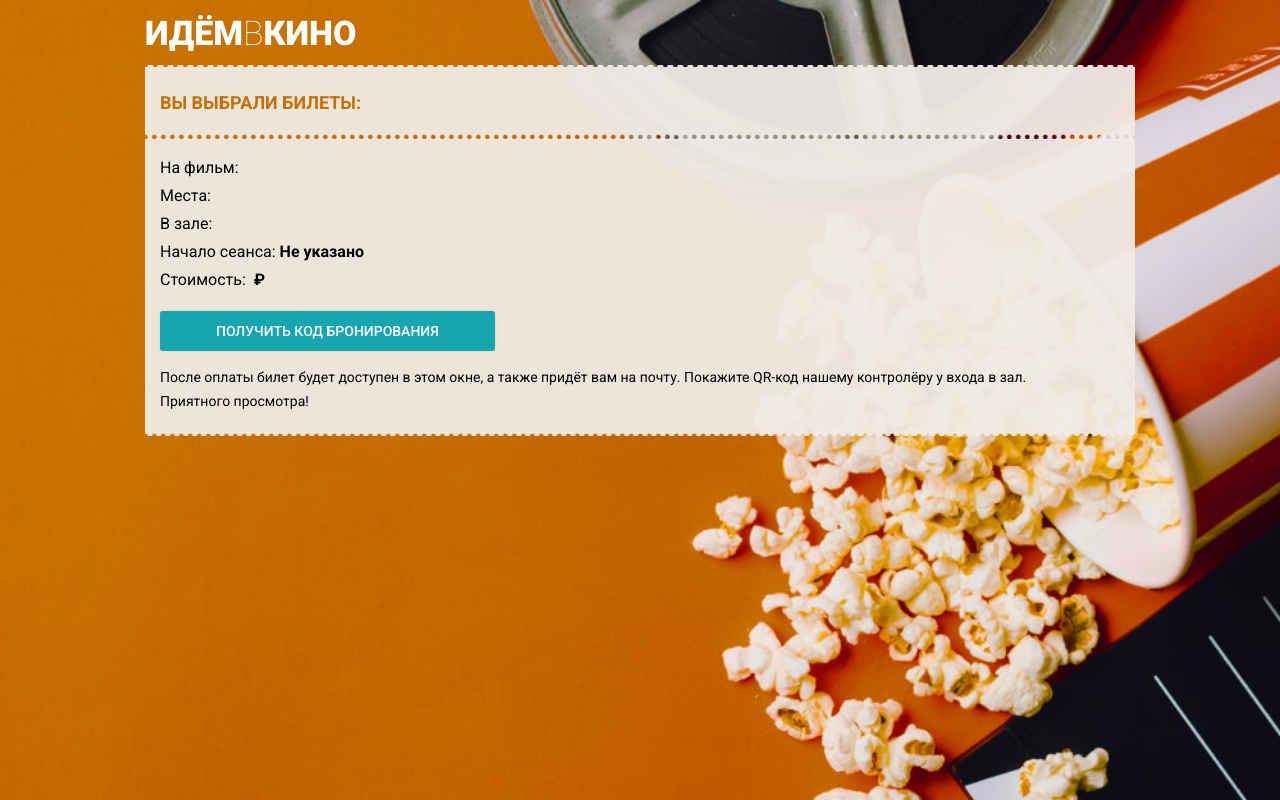
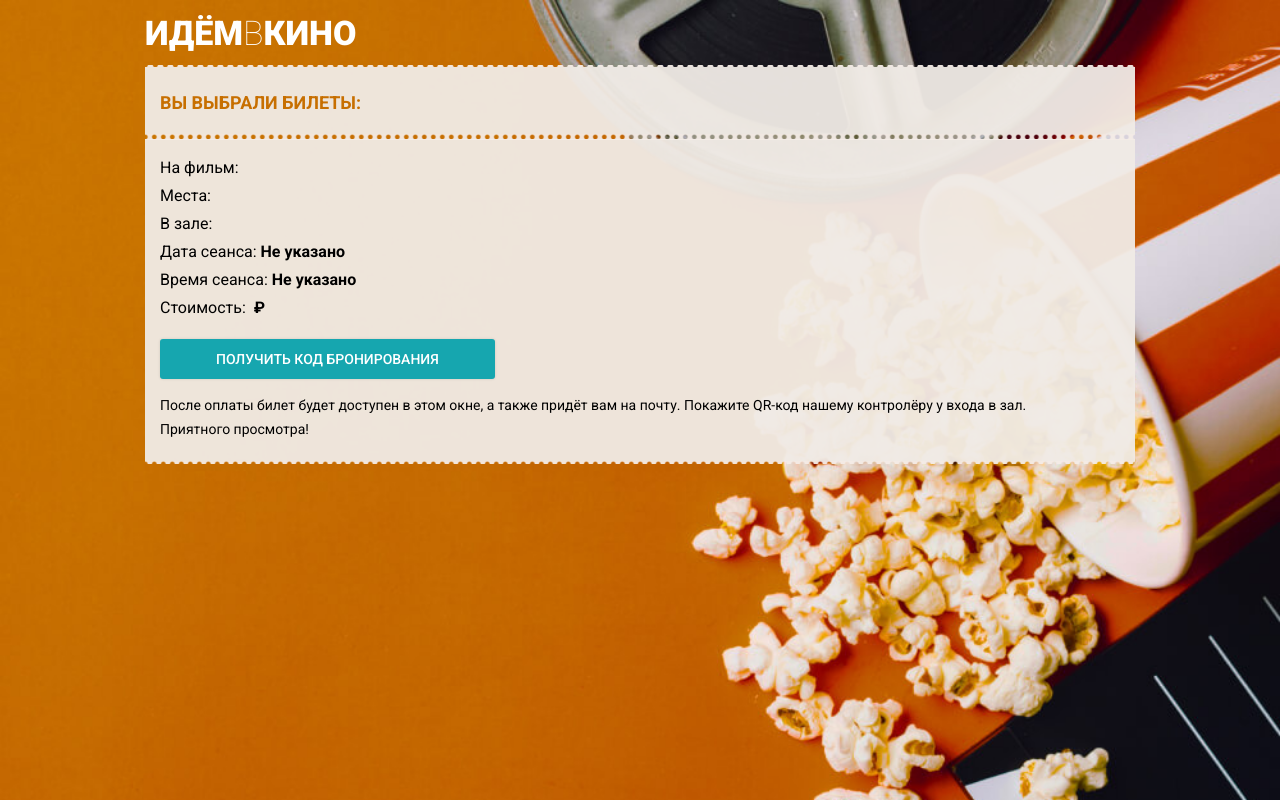
Before and after one commit to Arseniy-84/Diplom, a React (Vite) app: page /payment in a window 1280 px wide. Built offline with nearby package versions, Linux system fonts and the light colour scheme; no server answers.

Commit message:
Changes have been made to the technical specifications #4

```diff
--- a/src/components/MovieCalendar/MovieCalendar.module.css
+++ b/src/components/MovieCalendar/MovieCalendar.module.css
@@ -42,11 +42,6 @@
     color: #FF0000;
 }
 
-.dayName,
-.todayLabel {
-    display: inline-block;
-}
-
 .button {
     border: none;
     cursor: pointer;
@@ -78,7 +73,7 @@
 
 .slick-prev::after,
 .slick-next::after {
-    content: '';
+    content: "";
     position: absolute;
     top: 50%;
     width: 8px;
@@ -99,10 +94,15 @@
 
 .date-content {
     display: flex;
+    flex-direction: column;
     align-items: flex-start;
-    flex-wrap: wrap;
     gap: 0;
     text-align: left;
+}
+
+.todayLabel,
+.dayDate {
+    display: block;
 }
 
 @media (max-width: 1024px) {
--- a/src/components/MovieCalendar/MovieCalendar.tsx
+++ b/src/components/MovieCalendar/MovieCalendar.tsx
@@ -22,14 +22,18 @@ export function MovieCalendar() {
         return eachDayOfInterval({
             start: today,
             end: twoWeeksLater
-        }).map((date) => ({
-            date,
-            id: format(date, "yyyy-MM-dd"),
-            shortLabel: format(date, "dd"),
-            shortWeekDay: format(date, "EEEEEE", { locale: ru }).toLowerCase(),
-            isToday: isToday(date),
-            isWeekend: ["сб", "вс"].includes(format(date, "EEEEEE", { locale: ru }).toLowerCase())
-        }));
+        }).map((date) => {
+            const shortWeekDay = format(date, "EEEEEE", { locale: ru }).toLowerCase();
+
+            return {
+                date,
+                id: format(date, "yyyy-MM-dd"),
+                shortLabel: format(date, "dd"),
+                shortWeekDay,
+                isToday: isToday(date),
+                isWeekend: ["сб", "вс"].includes(shortWeekDay)
+            };
+        });
     };
 
     const dates = getSeanceDate();
@@ -103,23 +107,7 @@ export function MovieCalendar() {
                         const isActive = activeSeance === date.id || (!activeSeance && dates[0]?.id === date.id);
                         const isWeekendClass = date.isWeekend ? styles.weekend : "";
                         const isActiveClass = isActive ? styles["date-active"] : "";
-
-                        if (date.isToday) {
-                            return (
-                                <div key={date.id} className={styles.slide}>
-                                    <NavLink
-                                        to={`?seance=${date.id}`}
-                                        className={`${styles.date} ${isActiveClass} ${isWeekendClass}`}
-                                        onClick={() => dateActiveClick(date)}
-                                    >
-                                        <div className={styles["date-content"]}>
-                                            <span className={styles.todayLabel}>Сегодня</span>
-                                            <span>{date.shortWeekDay}, {date.shortLabel}</span>
-                                        </div>
-                                    </NavLink>
-                                </div>
-                            );
-                        }
+                        const dayAndDate = `${date.shortWeekDay}, ${date.shortLabel}`;
 
                         return (
                             <div key={date.id} className={styles.slide}>
@@ -129,8 +117,8 @@ export function MovieCalendar() {
                                     onClick={() => dateActiveClick(date)}
                                 >
                                     <div className={styles["date-content"]}>
-                                        <span className={styles.dayName}>{date.shortWeekDay}</span>
-                                        <span>, {date.shortLabel}</span>
+                                        {date.isToday && <span className={styles.todayLabel}>Сегодня</span>}
+                                        <span className={styles.dayDate}>{dayAndDate}</span>
                                     </div>
                                 </NavLink>
                             </div>
--- a/src/components/PaymentClient/Payment.tsx
+++ b/src/components/PaymentClient/Payment.tsx
@@ -9,6 +9,10 @@ type Ticket = {
     row: number;
     place: number;
     coast: number;
+    ticket_date?: string;
+    ticket_time?: string;
+    ticket_datetime?: string;
+    datetime?: string;
 };
 
 export function Payment() {
@@ -24,19 +28,20 @@ export function Payment() {
         tickets = []
     } = location.state || {};
 
+    const firstTicket = (tickets as Ticket[])[0];
+
     const normalizeTicketDateTime = (dateValue?: string, timeValue?: string) => {
-        const rawDate = dateValue?.trim();
-        const rawTime = timeValue?.trim();
+        const rawDate = dateValue?.trim() || "";
+        const rawTime = timeValue?.trim() || "";
+        const combinedSource = [rawDate, rawTime].find((value) => /(\d{4}-\d{2}-\d{2})|(\d{2}\.\d{2}\.\d{4})/.test(value));
+        const timeSource = [rawTime, rawDate].find((value) => /\d{2}:\d{2}/.test(value));
 
-        const dateTimeSource = [rawDate, rawTime].find((value) => value && /(\d{4}-\d{2}-\d{2})|(\d{2}\.\d{2}\.\d{4})/.test(value));
-        const timeSource = [rawTime, rawDate].find((value) => value && /\d{2}:\d{2}/.test(value));
+        let normalizedDate = rawDate;
+        let normalizedTime = rawTime;
 
-        let normalizedDate = rawDate || "";
-        let normalizedTime = rawTime || "";
-
-        if (dateTimeSource) {
-            const isoDateMatch = dateTimeSource.match(/\d{4}-\d{2}-\d{2}/);
-            const ruDateMatch = dateTimeSource.match(/\d{2}\.\d{2}\.\d{4}/);
+        if (combinedSource) {
+            const isoDateMatch = combinedSource.match(/\d{4}-\d{2}-\d{2}/);
+            const ruDateMatch = combinedSource.match(/\d{2}\.\d{2}\.\d{4}/);
             normalizedDate = isoDateMatch?.[0] || ruDateMatch?.[0] || normalizedDate;
         }
 
@@ -53,7 +58,7 @@ export function Payment() {
 
     const formatTicketDate = (dateString?: string) => {
         if (!dateString) {
-            return new Date().toLocaleDateString("ru-RU");
+            return "Не указано";
         }
 
         if (/^\d{2}\.\d{2}\.\d{4}$/.test(dateString)) {
@@ -68,7 +73,17 @@ export function Payment() {
         return `${day}.${month}.${year}`;
     };
 
-    const normalizedDateTime = normalizeTicketDateTime(seanceDate, seanceTime);
+    const normalizedDateTime = normalizeTicketDateTime(
+        (seanceDate as string | undefined)
+            || firstTicket?.ticket_date
+            || firstTicket?.ticket_datetime
+            || firstTicket?.datetime,
+        (seanceTime as string | undefined)
+            || firstTicket?.ticket_time
+            || firstTicket?.ticket_datetime
+            || firstTicket?.datetime
+    );
+
     const ticketDate = formatTicketDate(normalizedDateTime.date);
     const ticketTime = normalizedDateTime.time || "Не указано";
     const ticketRows = (tickets as Ticket[]).map((ticket) => ticket.row).join(", ");
@@ -109,7 +124,10 @@ export function Payment() {
                         В зале:&nbsp;<span>{hallName}</span>
                     </div>
                     <div className={styles.property}>
-                        Начало сеанса:&nbsp;<span>{ticketTime}</span>
+                        Дата сеанса:&nbsp;<span>{ticketDate}</span>
+                    </div>
+                    <div className={styles.property}>
+                        Время сеанса:&nbsp;<span>{ticketTime}</span>
                     </div>
                     {!showQR && (
                         <div className={styles.property}>
```
